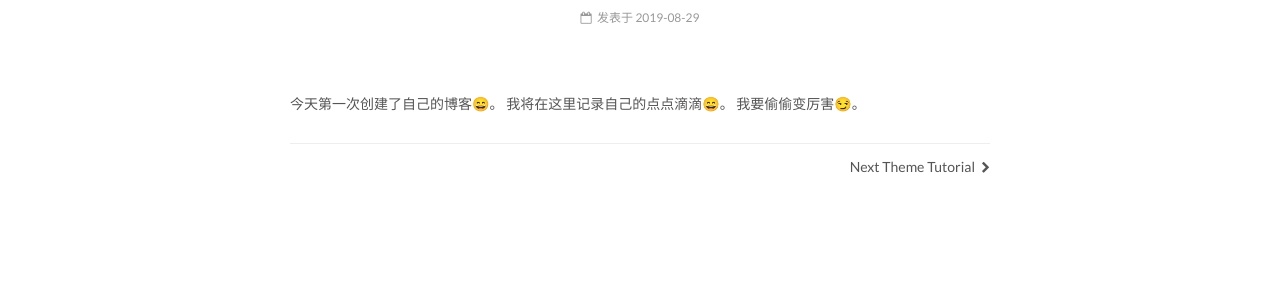
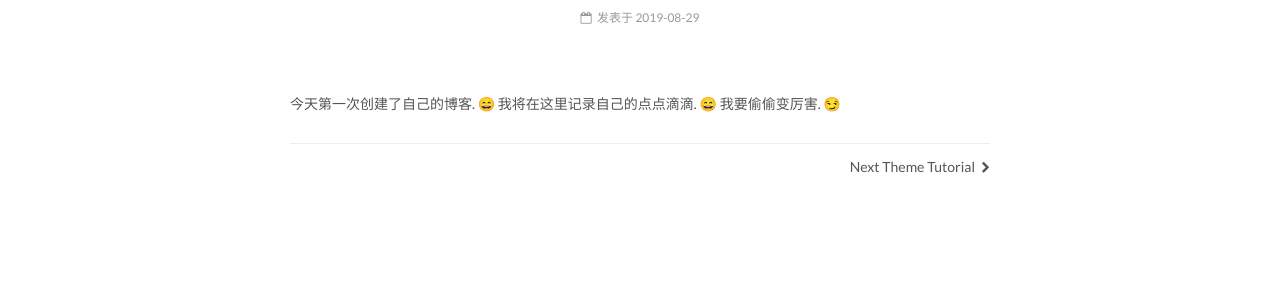
Before and after one commit to 188150486/188150486.github.io, a Jekyll site: the page built from _posts/2019-08-29-My-First-Blog.md, in a window 1280 px wide. Shown: the part 377-663 px from the top of the page. Built offline with Jekyll 4.4.1, drawn with Linux system fonts in a browser that asks for light colours; emoji names are drawn with the system emoji font.

```diff
--- a/_posts/2019-08-29-My-First-Blog.md
+++ b/_posts/2019-08-29-My-First-Blog.md
@@ -3,6 +3,6 @@ title: My First Blog
 tags:
 ---
 
-今天第一次创建了自己的博客:smile:。
-我将在这里记录自己的点点滴滴:smile:。
-我要偷偷变厉害:smirk:。
+今天第一次创建了自己的博客. :smile:
+我将在这里记录自己的点点滴滴. :smile:
+我要偷偷变厉害. :smirk:
```
